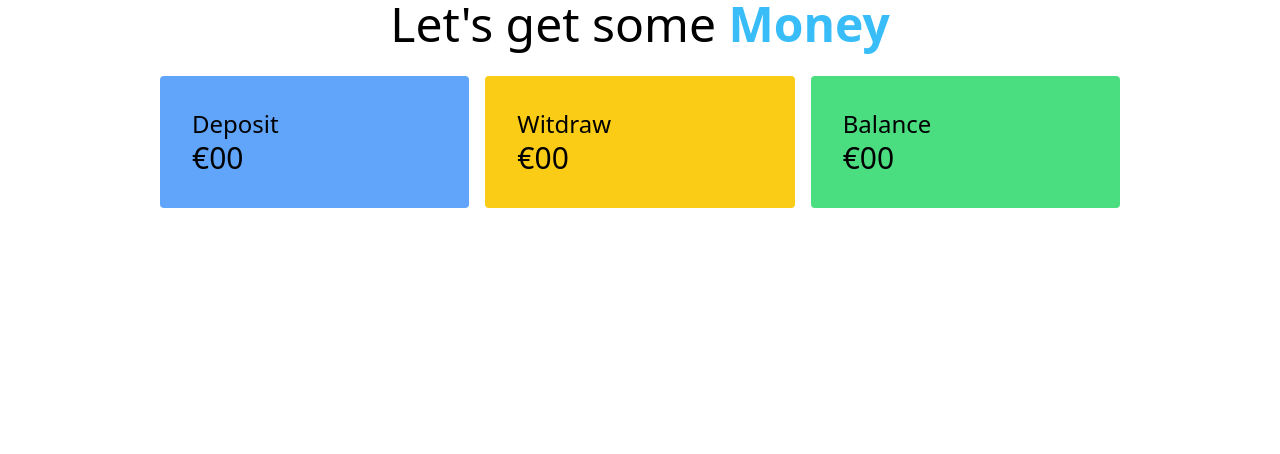
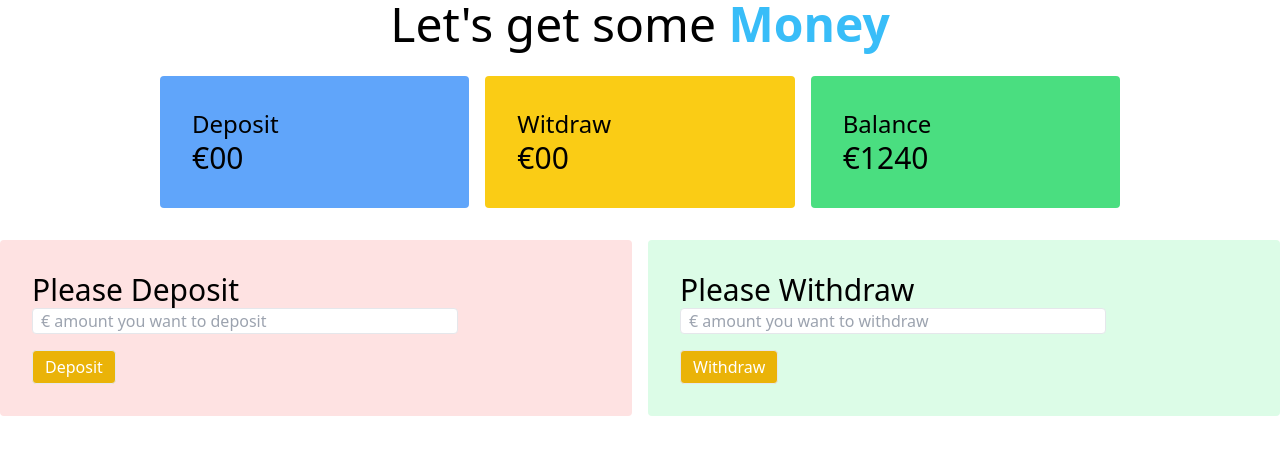
Before and after one commit to nizihad824/dynamik-website-with-tailwind, a plain HTML site: page banking.html in a window 1280 px wide. Drawn offline with nearby package versions, Linux system fonts and the light colour scheme.

Commit message:
deposit and withdraw button

```diff
--- a/banking.html
+++ b/banking.html
@@ -22,13 +22,36 @@
             </div>
             <div class="bg-green-400 p-8 rounded">
                 <h3 class="text-2xl">Balance</h3>
-               <h4 class="text-3xl">€00</h4>
+               <h4 class="text-3xl">€1240</h4>
             </div>
 
 
         </div>
     </section>
 
+    <!-- Deposit and Withdraw -->
+    <section class="mt-8">
+        <div class="grid grid-cols-2 gap-4 ">
+            <div class="bg-red-100 p-8 rounded ">
+                <h3 class="text-3xl">Please Deposit</h3>
+                <div>
+                    <input type="text" placeholder="€ amount you want to deposit" class="block border rounded mb-4 w-3/4 px-2 border-grey-400 " id="deposit-input">
+                    <button class=" border px-3 py-1  font-medium rounded bg-yellow-500 text-white " id="deposit-button">Deposit</button>
+               </div>
+            </div>
+            <div class="bg-green-100 p-8 rounded">
+                <h3 class="text-3xl">Please Withdraw</h3>
+                <div>
+                    <input type="text" placeholder="€ amount you want to withdraw" class="block border rounded mb-4 w-3/4 px-2 border-grey-400 " id="withdraw-input">
+                    <button class=" border px-3 py-1  font-medium rounded bg-yellow-500 text-white " id="withdraw-button">Withdraw</button>
+               </div>
+            </div>
 
+
+
+        </div>
+    </section>
+
+    <script src="js/banking.js"></script>
 </body>
 </html>
--- /dev/null
+++ b/js/banking.js
@@ -0,0 +1,4 @@
+// handle deposit button event
+document.getElementById('deposit-button').addEventListener('click',function(){
+    console.log('deposit button clicked')
+})
```
Also changed, not shown: index.html (+3 -0 lines), js/bank.js (line endings or trailing spaces).
